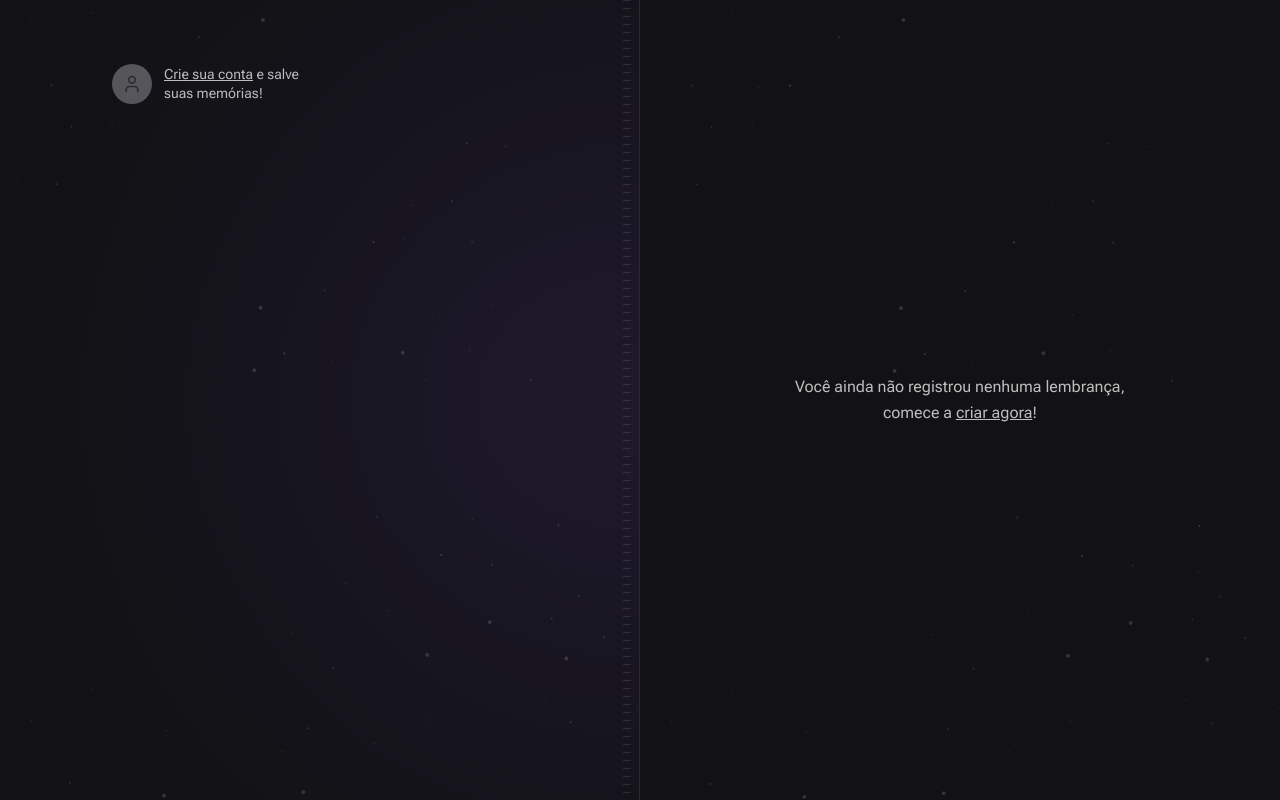
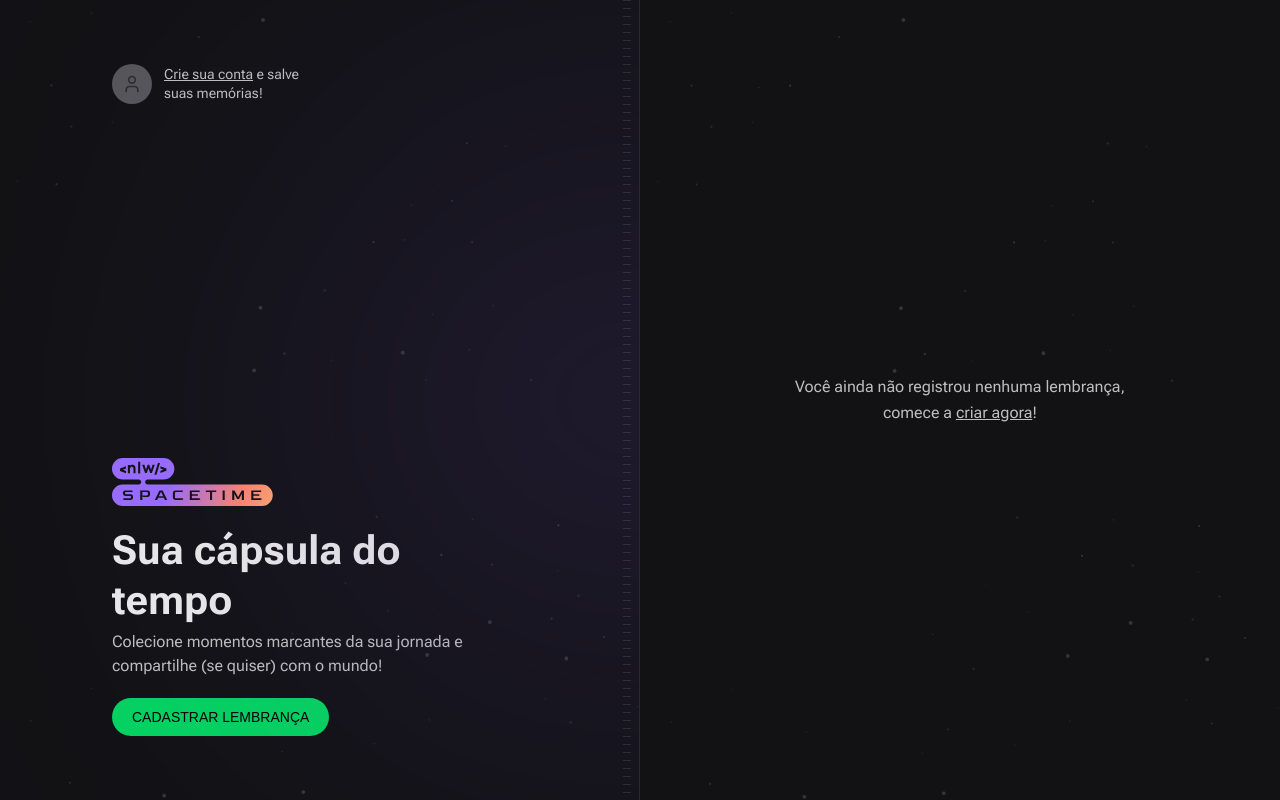
Before and after one commit to namevug/Spacetime, a Next.js app in the folder web/: page / in a window 1280 px wide. Built offline with nearby package versions, Linux system fonts and the light colour scheme; a web font is replaced by a local one.

Commit message:
feat: Create record memories

```diff
--- a/web/src/app/page.tsx
+++ b/web/src/app/page.tsx
@@ -1,4 +1,7 @@
 import { User } from 'lucide-react'
+import Image from 'next/image'
+
+import nlwLogo from '../assets/nlw-spacetime-logo.svg'
 
 export default function Home() {
   return (
@@ -24,6 +27,27 @@
             memórias!
           </p>
         </a>
+
+        {/* Hero */}
+        <div className="space-y-5">
+          <Image src={nlwLogo} alt="NLW Spacetime" />
+
+          <div className="max-w-[420px] space-y-1">
+            <h1 className="text-5xl font-bold leading-tight text-gray-50">
+              Sua cápsula do tempo
+            </h1>
+            <p>
+              Colecione momentos marcantes da sua jornada e compartilhe (se
+              quiser) com o mundo!
+            </p>
+          </div>
+          <a
+            className="inline-block rounded-full bg-green-500 px-5 py-3 font-alt text-sm uppercase leading-none text-black hover:bg-green-600"
+            href=""
+          >
+            CADASTRAR LEMBRANÇA
+          </a>
+        </div>
       </div>
 
       {/* Right */}
```
Also changed, not shown: web/src/assets/nlw-spacetime-logo.svg (added).
